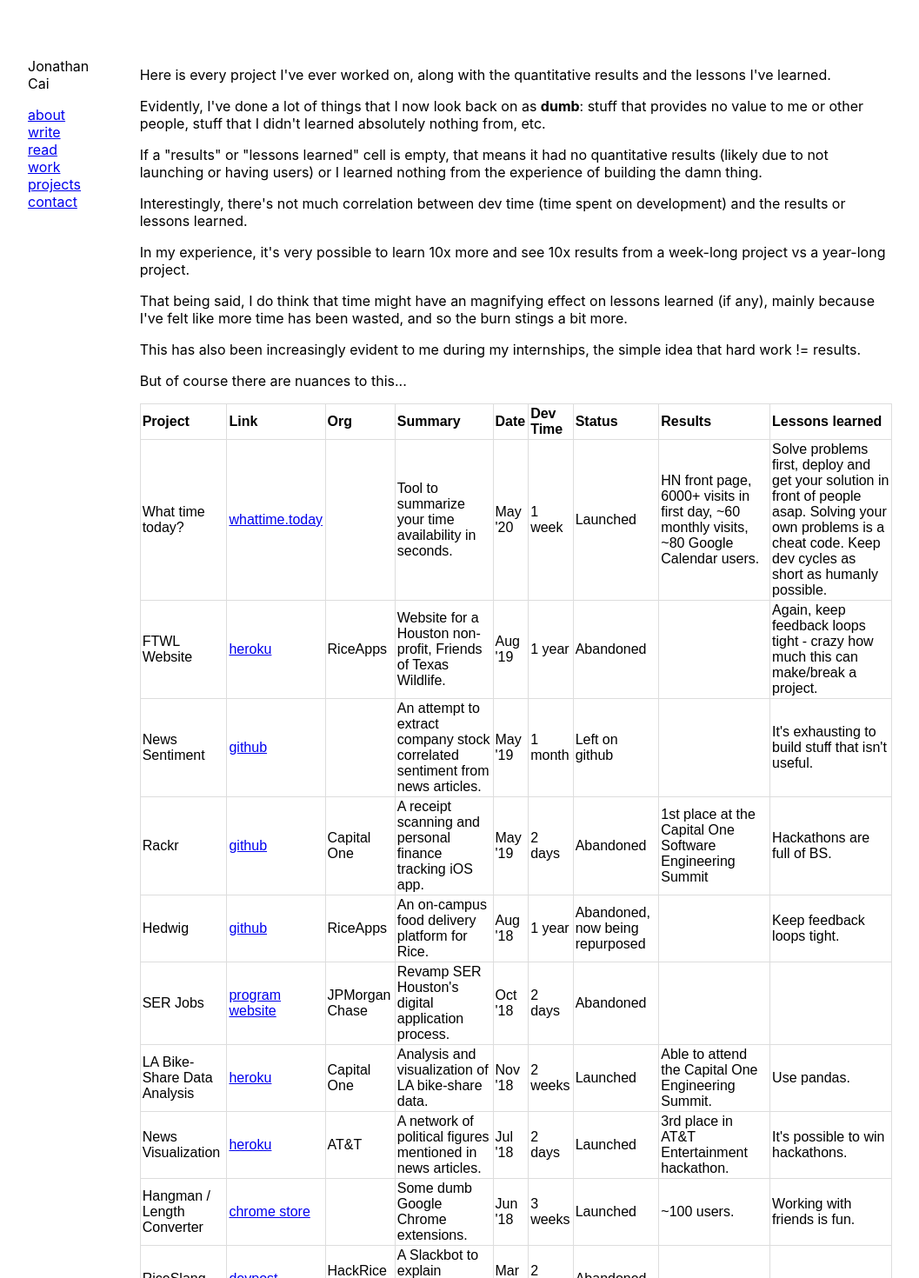
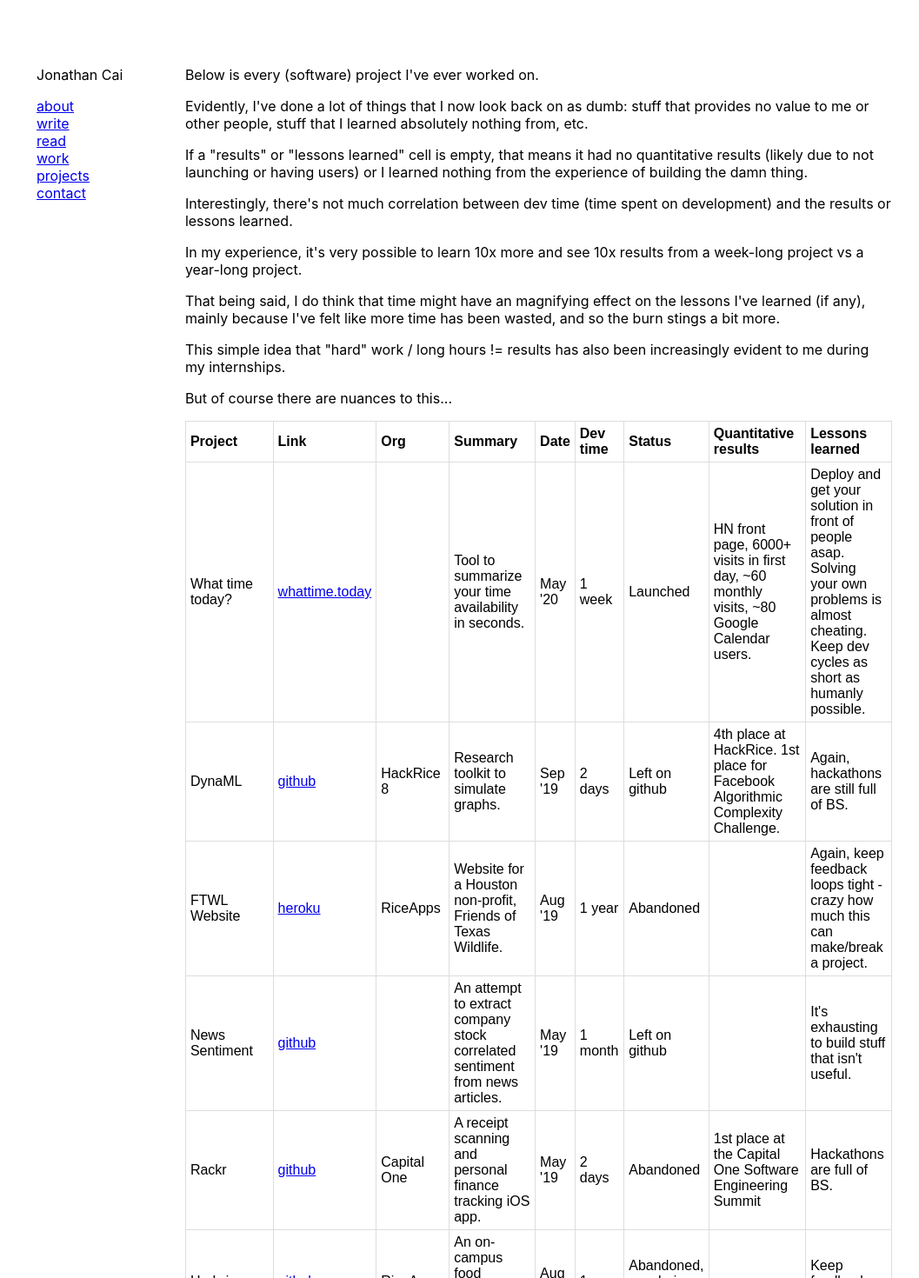
Before and after one commit to jonathancai11/min-portfolio, a React (Create React App) app: page /projects in a window 1280 px wide. Shown: the top 1470 px of the page at 87% size, without its empty margins (126-1183 px from the left). Built offline with nearby package versions, Linux system fonts and the light colour scheme.

Commit message:
ui updates

```diff
--- a/public/index.html
+++ b/public/index.html
@@ -2,7 +2,7 @@
 <html lang="en">
   <head>
     <meta charset="utf-8" />
-    <link rel="icon" href="%PUBLIC_URL%/favicon.ico" />
+    <!-- <link rel="icon" href="%PUBLIC_URL%/favicon.ico" /> -->
     <meta name="viewport" content="width=device-width, initial-scale=1" />
     <meta name="theme-color" content="#000000" />
     <meta
--- a/src/App.css
+++ b/src/App.css
@@ -15,3 +15,18 @@
   padding-left: 20px;
   width: 1100px;
 }
+
+body{
+  overflow-y: overlay;
+}
+
+@media only screen and (max-width: 600px) {
+  .Body {
+      width: auto;
+  }
+  .Content {
+    padding-top: 0px;
+    /* padding-left: 20px; */
+    /* width: 1100px; */
+  }
+}
--- a/src/components/About/About.js
+++ b/src/components/About/About.js
@@ -4,12 +4,11 @@ import pdf from '../../files/simple_resume.pdf';
 export default function About(props) {
     return (
         <div>
-            <p>Hi, I'm Jonathan. I study Computer Science at Rice University.</p>
+            <p>Hi, I'm Jonathan. I currently study computer science at Rice University.</p>
             <p>This website is for random stuff related to my interests, work, and projects.</p>
-            <p>Clear inspiration from <a target="_blank" rel="noopener noreferrer" href={"https://patrickcollison.com/"}>Patrick Collison</a>.</p>
+            {/* <p>Clear inspiration from <a target="_blank" rel="noopener noreferrer" href={"https://patrickcollison.com/"}>Patrick Collison</a>.</p> */}
 
-            <p>If you're a no-BS kind of person, or just a recruiter, here's <a target="_blank" rel="noopener noreferrer" href={pdf}>my resume</a>
-            (no guarantees on how up-to-date it is).</p>
+            <p>If you're a no-BS kind of person, or a recruiter, here's <a target="_blank" rel="noopener noreferrer" href={pdf}>my resume</a> (no guarantees on how up-to-date it is).</p>
             <p>Website last updated 6/21/20</p>
         </div>
     )
--- a/src/components/Projects/Projects.css
+++ b/src/components/Projects/Projects.css
@@ -7,5 +7,5 @@ table {
 td, th {
   border: 1px solid #dddddd;
   text-align: left;
-    padding: 2px;
+  padding: 5px;
 }
--- a/src/components/Projects/Projects.js
+++ b/src/components/Projects/Projects.js
@@ -7,10 +7,10 @@ export default function Projects(props) {
 
     return (
         <div>
-            <p>Here is every project I've ever worked on, along with the quantitative results and the lessons I've learned.</p>
+            <p>Below is every (software) project I've ever worked on.</p>
 
-            <p>Evidently, I've done a lot of things that I now look back on as <b>dumb</b>: stuff
-            that provides no value to me or other people, stuff that I didn't learned absolutely nothing from, etc.</p>
+            <p>Evidently, I've done a lot of things that I now look back on as dumb: stuff
+            that provides no value to me or other people, stuff that I learned absolutely nothing from, etc.</p>
 
             <p>If a "results" or "lessons learned" cell is empty, that means it had no quantitative results
                 (likely due to not launching or having users) or I learned nothing from the experience of building the damn thing.</p>
@@ -20,14 +20,14 @@ export default function Projects(props) {
 
             <p>In my experience, it's very possible to learn 10x more and see 10x results from a week-long project vs a year-long project.</p>
 
-            <p>That being said, I do think that time might have an magnifying effect on lessons learned (if any), mainly because I've felt
+            <p>That being said, I do think that time might have an magnifying effect on the lessons I've learned (if any), mainly because I've felt
                 like more time has been wasted, and so the burn stings a bit more.</p>
 
-            <p>This has also been increasingly evident to me during my internships, the simple idea that hard work != results.</p>
+            <p>This simple idea that "hard" work / long hours != results has also been increasingly evident to me during my internships.</p>
 
             <p>But of course there are nuances to this...</p>
 
-            <table>
+            <table className="ProjectsTable">
                 <tbody>
                     <tr>
                         <th>Project</th>
@@ -35,9 +35,9 @@ export default function Projects(props) {
                         <th>Org</th>
                         <th>Summary</th>
                         <th>Date</th>
-                        <th>Dev Time</th>
+                        <th>Dev time</th>
                         <th>Status</th>
-                        <th>Results</th>
+                        <th>Quantitative results</th>
                         <th>Lessons learned</th>
                     </tr>
 
--- a/src/components/Read/Read.js
+++ b/src/components/Read/Read.js
@@ -3,19 +3,16 @@ import read from '../../data/read.json';
 
 export default function Read(props) {
 
-    console.log(read);
-
     return (
         <div>
-            <p>Again, I'm a fan of <a target="_blank" rel="noopener noreferrer" href="https://patrickcollison.com/bookshelf">
-                Patrick Collison's bookshelf</a> and
-                <a href="https://books.google.com/books?id=_ntDTaMUys8C&lpg=PT115&ots=E3jhWnG6aB&pg=PT124#v=onepage&q&f=false">"Umberto Eco theory of the library"</a>
+            <p>I'm a fan of <a target="_blank" rel="noopener noreferrer" href="https://patrickcollison.com/bookshelf">
+                Patrick Collison's bookshelf</a> and what he cites as <a href="https://books.google.com/books?id=_ntDTaMUys8C&lpg=PT115&ots=E3jhWnG6aB&pg=PT124#v=onepage&q&f=false">"Umberto Eco theory of the library"</a>
                 , so I'm gonna try to maintain a list of pieces I think I'd like to read at some point.</p>
 
             {read.toread.map((x, i) => <li key={i}>{x}</li>)}
 
             <p>Here are some that I've read or reread in recent memory that I could recommend.
-                Might also try to include articles in the future if I like this enough.</p>
+                Might also try to include articles in the future if I can bother to.</p>
 
             {read.read.map((x, i) => <li key={i}>{x}</li>)}
         </div>
--- a/src/components/Sidebar/Sidebar.css
+++ b/src/components/Sidebar/Sidebar.css
@@ -1,6 +1,12 @@
 .Sidebar {
     display: flex;
     flex-direction: column;
-    width: 100px;
-    margin: 30px;
+    width: 150px;
+    margin: 40px;
 }
+
+@media only screen and (max-width: 600px) {
+    .Sidebar {
+        margin: 0px;
+    }
+}
--- a/src/components/Work/Work.js
+++ b/src/components/Work/Work.js
@@ -26,7 +26,7 @@ export default function Work(props) {
             </p>
 
             <p>
-                At Rice, I've TA'd a few classes and had an unfortunately short and hardly significant undergrad research stint in deep learning.
+                At Rice, I've TA'd a few CS courses and had an unfortunately short and hardly significant undergrad research stint in deep learning.
             </p>
 
             <p>For more details, check out <a target="_blank" rel="noopener noreferrer" href={pdf}>my resume</a>.</p>
--- a/src/data/projects.json
+++ b/src/data/projects.json
@@ -8,9 +8,22 @@
     "link_display": "whattime.today",
     "status": "Launched",
     "dev_time": "1 week",
-    "lessons": "Solve problems first, deploy and get your solution in front of people asap. Solving your own problems is a cheat code. Keep dev cycles as short as humanly possible.",
+    "lessons": "Deploy and get your solution in front of people asap. Solving your own problems is almost cheating. Keep dev cycles as short as humanly possible.",
     "organization": "",
     "results": "HN front page, 6000+ visits in first day, ~60 monthly visits, ~80 Google Calendar users."
+  },
+  {
+    "name": "DynaML",
+    "date": "Sep '19",
+    "image": "as",
+    "description": "Research toolkit to simulate graphs.",
+    "link": "https://github.com/hmcreamer/hackRice19",
+    "link_display": "github",
+    "status": "Left on github",
+    "dev_time": "2 days",
+    "lessons": "Again, hackathons are still full of BS.",
+    "organization": "HackRice 8",
+    "results": "4th place at HackRice. 1st place for Facebook Algorithmic Complexity Challenge."
   },
   {
     "name": "FTWL Website",
@@ -85,7 +98,7 @@
     "results": "Able to attend the Capital One Engineering Summit.",
     "link_display": "heroku",
     "status": "Launched",
-    "lessons": "Use pandas.",
+    "lessons": "Use pandas. If many people use something, it's likely for a reason.",
     "organization": "Capital One",
     "dev_time": "2 weeks",
     "link": "https://capital-one-bikes-jonathancai.herokuapp.com/"
```
Lines whose indentation alone changed are shown as unchanged.
